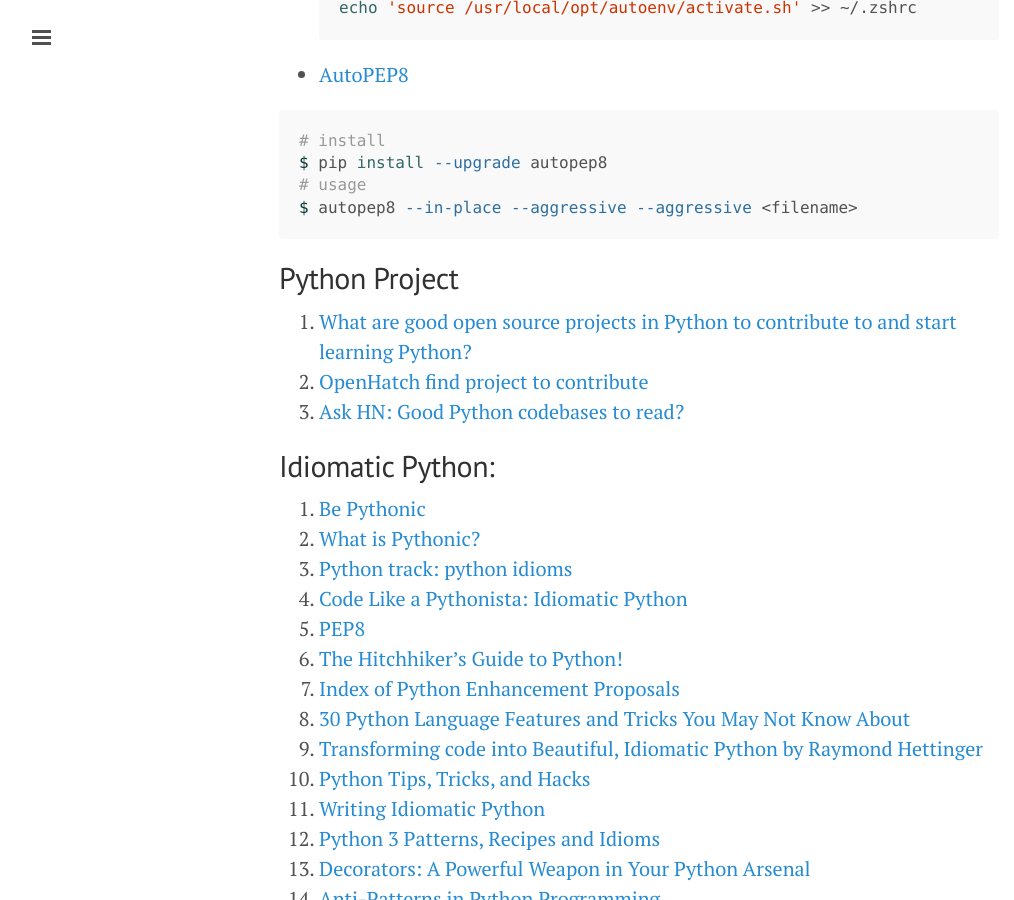
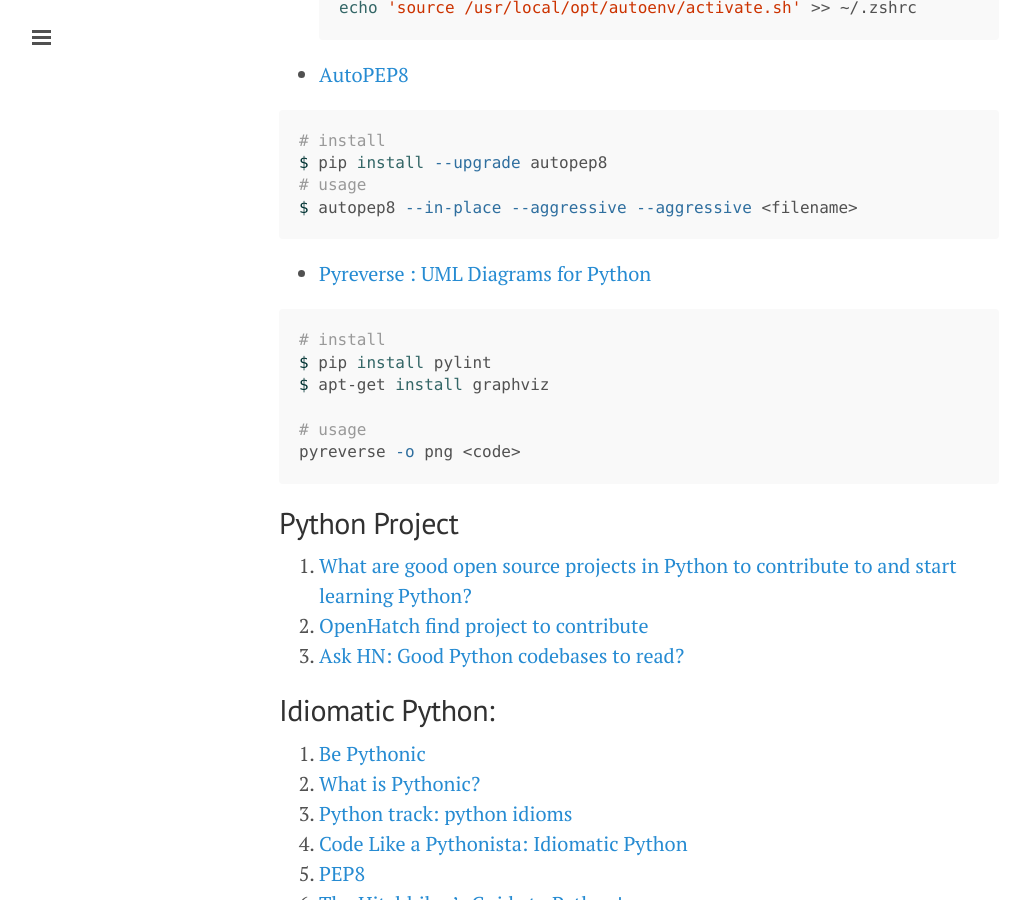
Before and after one commit to ibotdotout/ibotdotout.github.io, a Jekyll site: the page built from _posts/2014-06-08-python.md, in a window 1280 px wide and 900 px high, scrolled down 3257 px. Shown: the whole window, without its empty margins (1-1015 px from the left). Built offline with Jekyll 4.4.1, drawn with Linux system fonts in a browser that asks for light colours; Markdown is read by kramdown in place of the engine named in the settings.

Commit message:
Modify: add pyreverse

````diff
--- a/_posts/2014-06-08-python.md
+++ b/_posts/2014-06-08-python.md
@@ -141,6 +141,18 @@ $ pip install --upgrade autopep8
 $ autopep8 --in-place --aggressive --aggressive <filename>
 ```
 
+* [Pyreverse : UML Diagrams for Python](https://www.logilab.org/blogentry/6883)
+
+```sh
+# install
+$ pip install pylint
+$ apt-get install graphviz
+
+# usage
+pyreverse -o png <code>
+```
+
+
 ## Python Project
 1. [What are good open source projects in Python to contribute to and start learning Python?](https://www.quora.com/What-are-good-open-source-projects-in-Python-to-contribute-to-and-start-learning-Python)
 2. [OpenHatch find project to contribute](http://openhatch.org/search/?toughness=bitesize&language=Python)
````
